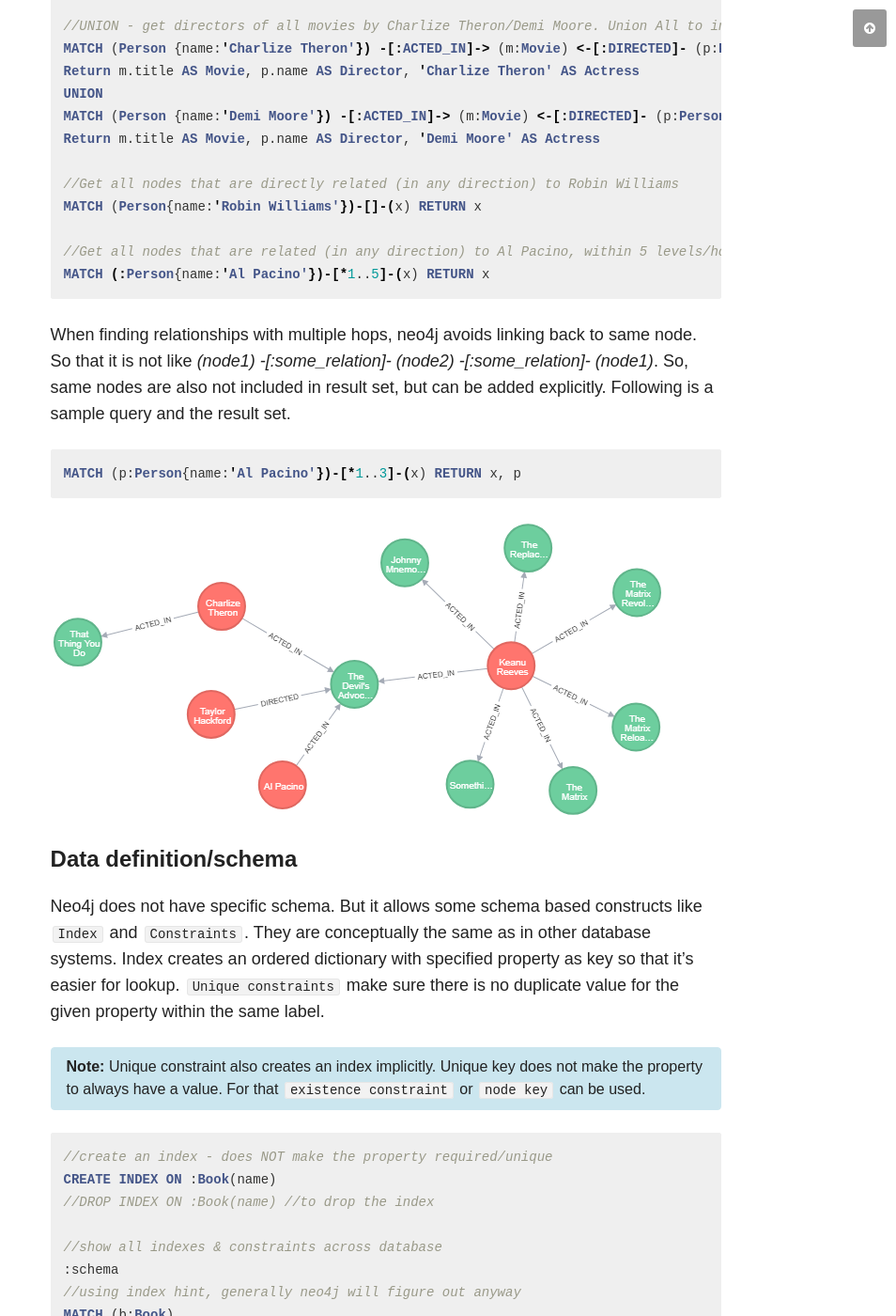
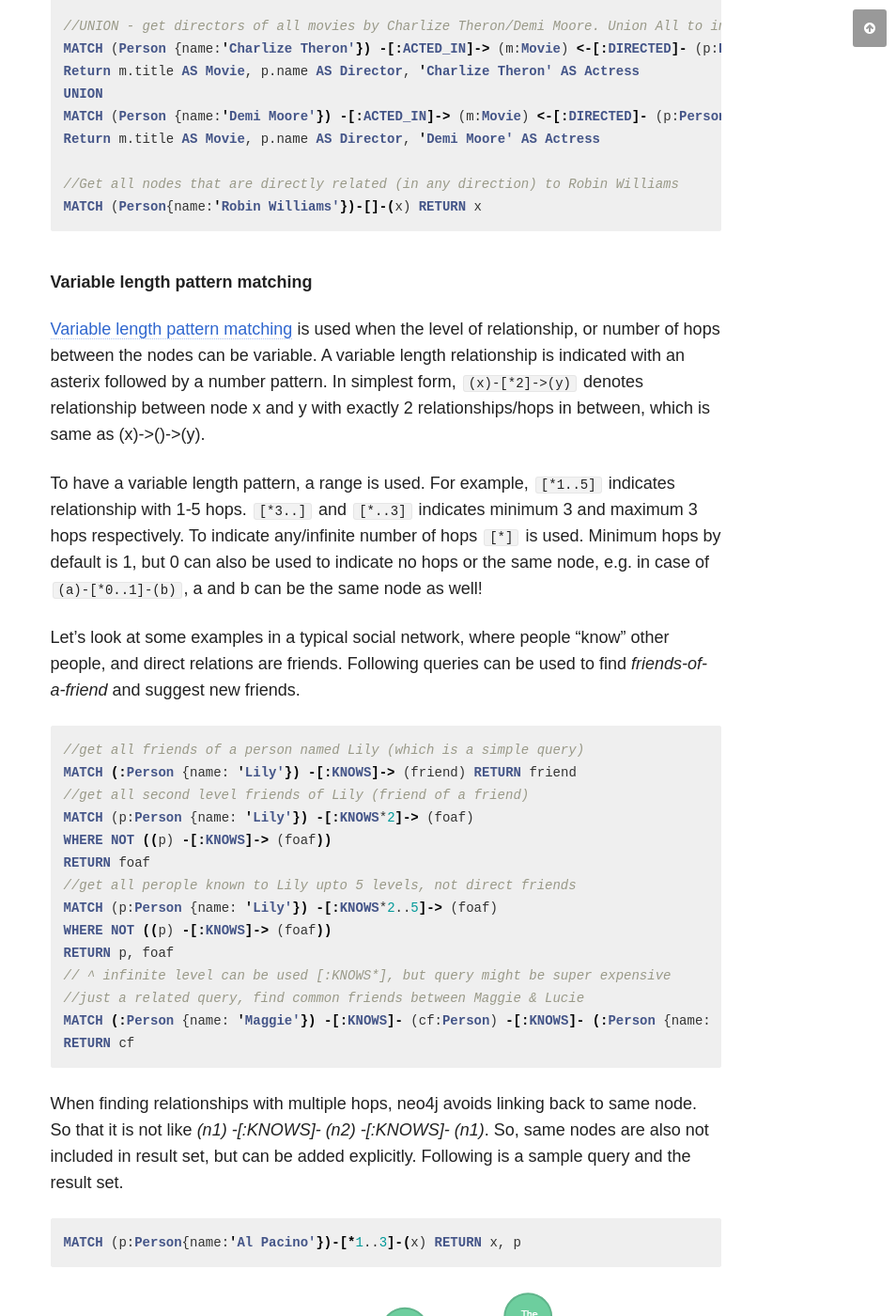
Before and after one commit to chakrabar/chakrabar.github.io, a Jekyll site: the page built from _posts/articles/2018-05-07-neo4j-graph-database-2.md, in a window 1280 px wide and 1400 px high, scrolled down 5879 px. Shown: the whole window at 94% size, without its empty margins (326-1280 px from the left). Built offline with Jekyll 4.4.1, drawn with Linux system fonts in a browser that asks for light colours; nearby versions of some CDN libraries; comment, search, counter and statistics services are not loaded; some of the changed text lies outside the part shown.

````diff
--- a/_posts/articles/2018-05-07-neo4j-graph-database-2.md
+++ b/_posts/articles/2018-05-07-neo4j-graph-database-2.md
@@ -115,7 +115,7 @@
 RETURN b
 ```
 
-Below queries are slightly more complex, uses relationships & pattern matching. For this part we'll be using the sample Movies database [available on neo4j site](https://neo4j.com/developer/movie-database/), that revolves around movies and people who are involved in them. This sample database also comes with the default installation of neo4j. Follow the instructions from the initial screen in the web interface to get the data. Jump into code -> Write code -> Movie Graph -> Create a graph.
+Below queries are slightly more complex, uses relationships & pattern matching. For this part we'll be using the sample Movies database [available on neo4j site](https://neo4j.com/developer/movie-database/), that revolves around movies and people who are involved in them. This sample database also comes with the default installation of neo4j. Follow the instructions from the initial screen in the web interface to get the data. Jump into code -> Write code -> Movie Graph -> Create a graph. Or simply type _":play movie-graph"_ in the web editor.
 
 ![Image](/images/posts/neo4j/movie.png)
 
@@ -148,12 +148,34 @@
 
 //Get all nodes that are directly related (in any direction) to Robin Williams
 MATCH (Person{name:'Robin Williams'})-[]-(x) RETURN x
-
-//Get all nodes that are related (in any direction) to Al Pacino, within 5 levels/hops
-MATCH (:Person{name:'Al Pacino'})-[*1..5]-(x) RETURN x
 ```
 
-When finding relationships with multiple hops, neo4j avoids linking back to same node. So that it is not like _(node1) -[:some_relation]- (node2) -[:some_relation]- (node1)_. So, same nodes are also not included in result set, but can be added explicitly. Following is a sample query and the result set.
+###### Variable length pattern matching
+
+[Variable length pattern matching](https://neo4j.com/docs/developer-manual/current/cypher/syntax/patterns/#cypher-pattern-varlength) is used when the level of relationship, or number of hops between the nodes can be variable. A variable length relationship is indicated with an asterix followed by a number pattern. In simplest form, `(x)-[*2]->(y)` denotes relationship between node x and y with exactly 2 relationships/hops in between, which is same as (x)->()->(y).
+
+To have a variable length pattern, a range is used. For example, `[*1..5]` indicates relationship with 1-5 hops. `[*3..]` and `[*..3]` indicates minimum 3 and maximum 3 hops respectively. To indicate any/infinite number of hops `[*]` is used. Minimum hops by default is 1, but 0 can also be used to indicate no hops or the same node, e.g. in case of `(a)-[*0..1]-(b)`, a and b can be the same node as well!
+
+Let's look at some examples in a typical social network, where people "know" other people, and direct relations are friends. Following queries can be used to find _friends-of-a-friend_ and suggest new friends.
+
+```fsharp
+//get all friends of a person named Lily (which is a simple query)
+MATCH (:Person {name: 'Lily'}) -[:KNOWS]-> (friend) RETURN friend
+//get all second level friends of Lily (friend of a friend)
+MATCH (p:Person {name: 'Lily'}) -[:KNOWS*2]-> (foaf)
+WHERE NOT ((p) -[:KNOWS]-> (foaf))
+RETURN foaf
+//get all perople known to Lily upto 5 levels, not direct friends
+MATCH (p:Person {name: 'Lily'}) -[:KNOWS*2..5]-> (foaf)
+WHERE NOT ((p) -[:KNOWS]-> (foaf))
+RETURN p, foaf
+// ^ infinite level can be used [:KNOWS*], but query might be super expensive
+//just a related query, find common friends between Maggie & Lucie
+MATCH (:Person {name: 'Maggie'}) -[:KNOWS]- (cf:Person) -[:KNOWS]- (:Person {name: 'Lucie'})
+RETURN cf
+```
+
+When finding relationships with multiple hops, neo4j avoids linking back to same node. So that it is not like _(n1) -[:KNOWS]- (n2) -[:KNOWS]- (n1)_. So, same nodes are also not included in result set, but can be added explicitly. Following is a sample query and the result set.
 
 ```fsharp
 MATCH (p:Person{name:'Al Pacino'})-[*1..3]-(x) RETURN x, p
````
Also changed, not shown: other parts of _posts/articles/2018-05-07-neo4j-graph-database-2.md (+1 -1 lines), _posts/articles/2018-05-08-neo4j-shortest-distance.md (added, +70 -0 lines), images/posts/neo4j/cities.png (added).
